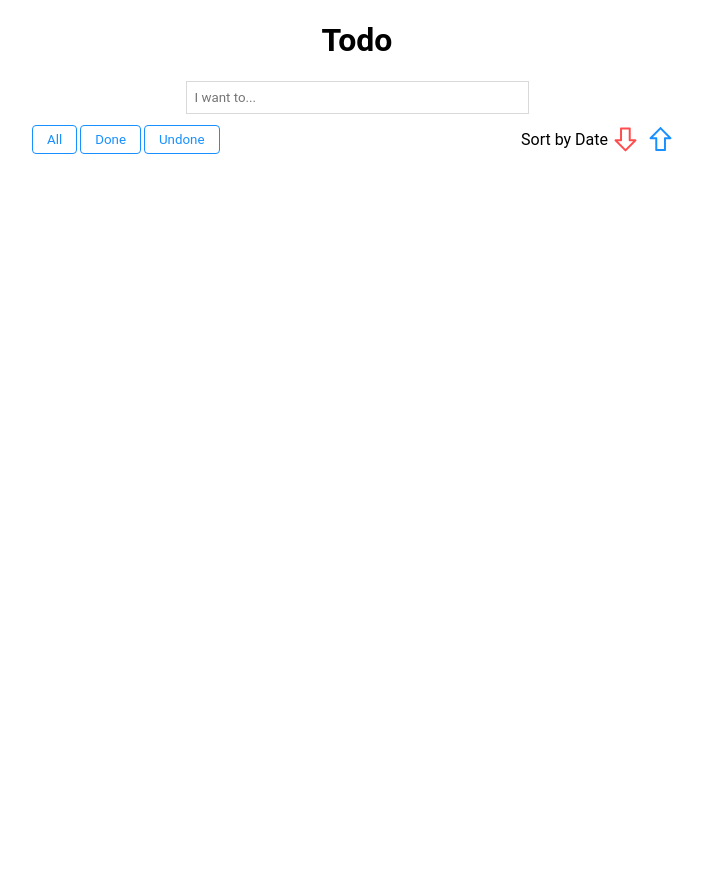
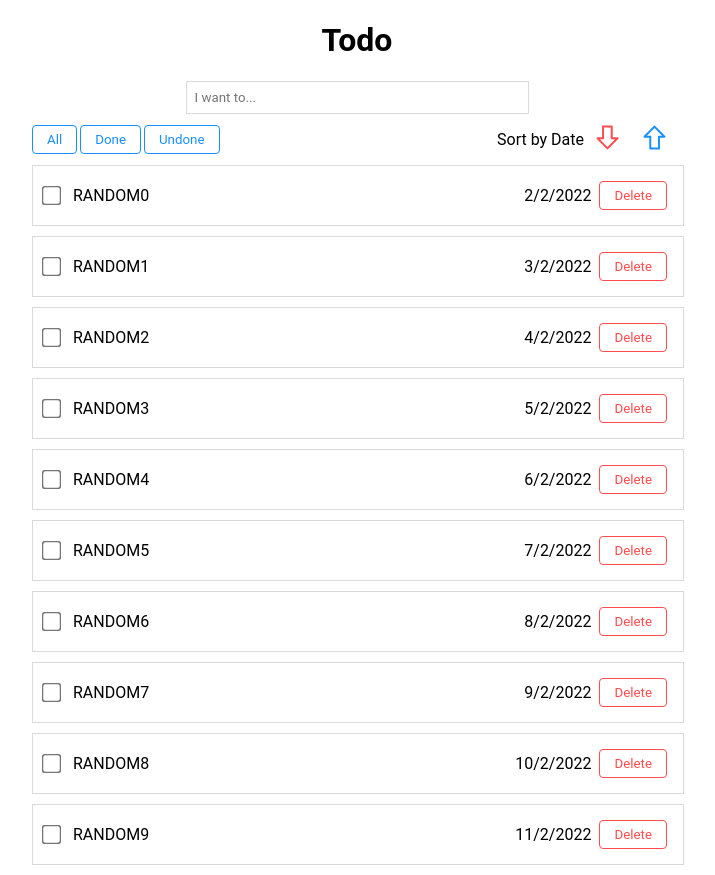
Before and after one commit to freedmih/freedmih.github.io, a React (Create React App) app in the folder front-end/: page / in a window 1280 px wide. Shown: the whole page, without its empty margins (283-998 px from the left). Before the commit the page ends 800 px from the top, so only its background shows below. Built offline with nearby package versions, Linux system fonts and the light colour scheme.

Commit message:
Tasks sort

```diff
--- a/front-end/src/App.css
+++ b/front-end/src/App.css
@@ -56,6 +56,7 @@ input:focus {
 .icon {
   width: 25px;
   margin: 0 5px;
+  cursor: pointer;
 }
 
 .icon-up {
@@ -90,6 +91,11 @@ input:focus {
   display: flex;
   padding: 0 4px;
   justify-content: space-between;
+}
+
+.sort-buttons button {
+  border: 0;
+  background-color: #FFF;
 }
 
 .btn-track {
--- a/front-end/src/App.js
+++ b/front-end/src/App.js
@@ -4,7 +4,7 @@ import downArrow from './downArrow.svg';
 
 import Task from "./components/Task";
 
-import { useState } from "react";
+import { useEffect, useState } from "react";
 
 function App() {
 
@@ -13,25 +13,44 @@ function App() {
   const [titleTask, setTitleTask] = useState('');
 
   const removeTask = taskId => {
-
-    console.log(tasks, taskId);
     setTasks(prevTasks => prevTasks.filter(task => task.id !== taskId));
   }
+
+  useEffect(() => {
+    setTasks(Array.from(Array(10).keys()).map(x => ({
+      id: x,
+      title: `RANDOM${x}`,
+      date: `${new Date().getDay()+x}/${new Date().getMonth()}/${new Date().getFullYear()}`,
+      deleteCallback: removeTask
+    })));
+  }, []);
 
   const addTask = event => {
 
     if(titleTask.trim() === "") return;
 
     if(event.key === "Enter") {
+
+      let date = new Date();
+      let dateStr = `${date.getDay()}/${date.getMonth()}/${date.getFullYear()}`
+
       setTasks(
         [
           ...tasks,
-          { id: tasks.length, title: titleTask, deleteCallback: removeTask }
+          { id: tasks.length, title: titleTask, deleteCallback: removeTask, date: dateStr }
         ]
       );
 
       setTitleTask('');
     }
+  }
+
+  const sortTasksUp = () => {
+    setTasks(prevTasks => prevTasks.sort((a, b) => b.id - a.id))
+  }
+
+  const sortTasksDown = () => {
+    setTasks(prevTasks => prevTasks.sort((a, b) => a.id - b.id))
   }
 
   return (
@@ -48,13 +67,13 @@ function App() {
         </div>
         <div className="sort-buttons">
           <p>Sort by Date</p>
-          <img src={upArrow} className="icon" alt="Sort by up date"/>
-          <img src={downArrow} className="icon icon-up" alt="Sort by down date"/>
+          <button onClick={() => sortTasksUp()}><img src={upArrow} className="icon" alt="Sort by down date"/></button>
+          <button onClick={() => sortTasksDown()}><img src={downArrow} className="icon icon-up" alt="Sort by up date"/></button>
         </div>
       </div>
       <div className="Tasks">
         {
-          tasks.map(task => <Task key={task.id} id={task.id} title={task.title} date={task.date} deleteCallback={removeTask} />)
+          tasks.slice(0, 10).map(task => <Task key={task.id} id={task.id} title={task.title} date={task.date} deleteCallback={removeTask} />)
         }
       </div>
     </div>
```
